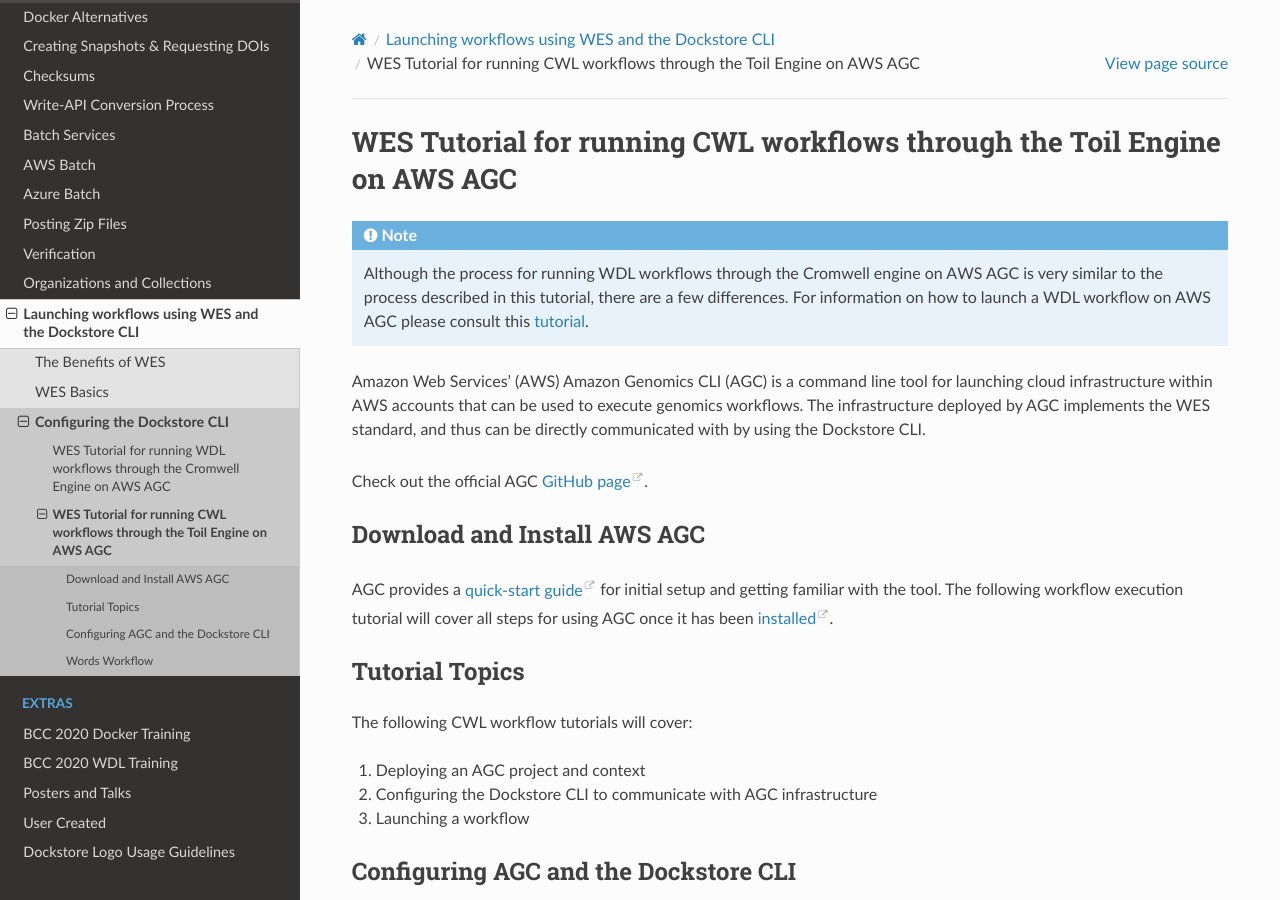
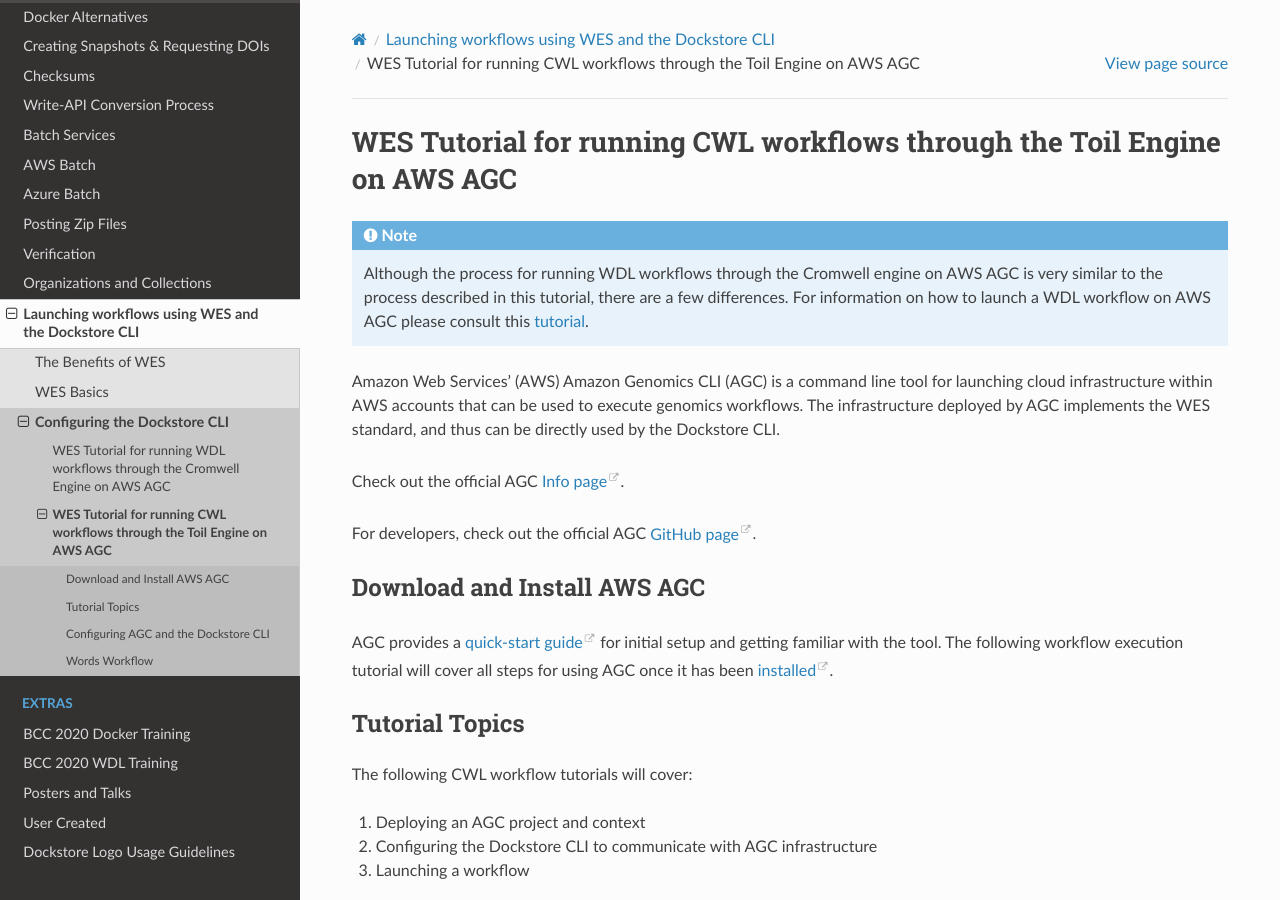
Before and after one commit to dockstore/dockstore-documentation, a Sphinx documentation site: the page built from docs/advanced-topics/wes/wes-cwl-agc-tutorial.rst, in a window 1280 px wide and 900 px high. Built offline with Sphinx 7.4.7 and the Read the Docs theme 2.0.0, drawn with Linux system fonts in a browser that asks for light colours.

Commit message:
Added fancier info page
Added for developers before the github page info.

Fixed akward phrasing

```diff
--- a/docs/advanced-topics/wes/wes-cwl-agc-tutorial.rst
+++ b/docs/advanced-topics/wes/wes-cwl-agc-tutorial.rst
@@ -8,9 +8,11 @@
 
 Amazon Web Services' (AWS) Amazon Genomics CLI (AGC) is a command line tool for launching cloud infrastructure
 within AWS accounts that can be used to execute genomics workflows. The infrastructure deployed by AGC implements the WES
-standard, and thus can be directly communicated with by using the Dockstore CLI.
+standard, and thus can be directly used by the Dockstore CLI.
 
-Check out the official AGC `GitHub page <https://github.com/aws/amazon-genomics-cli>`_.
+Check out the official AGC `Info page <https://aws.github.io/amazon-genomics-cli>`_.
+
+For developers, check out the official AGC `GitHub page <https://github.com/aws/amazon-genomics-cli>`_.
 
 Download and Install AWS AGC
 ----------------------------
--- a/docs/advanced-topics/wes/wes-wdl-agc-tutorial.rst
+++ b/docs/advanced-topics/wes/wes-wdl-agc-tutorial.rst
@@ -8,9 +8,11 @@
 
 Amazon Web Services' (AWS) Amazon Genomics CLI (AGC) is a command line tool for launching cloud infrastructure
 within AWS accounts that can be used to execute genomics workflows. The infrastructure deployed by AGC implements the WES
-standard, and thus can be directly communicated with by using the Dockstore CLI.
+standard, and thus can be directly used by the Dockstore CLI.
 
-Check out the official AGC `GitHub page <https://github.com/aws/amazon-genomics-cli>`_.
+Check out the official AGC `Info page <https://aws.github.io/amazon-genomics-cli>`_.
+
+For developers, check out the official AGC `GitHub page <https://github.com/aws/amazon-genomics-cli>`_.
 
 Download and Install AWS AGC
 ----------------------------
```
